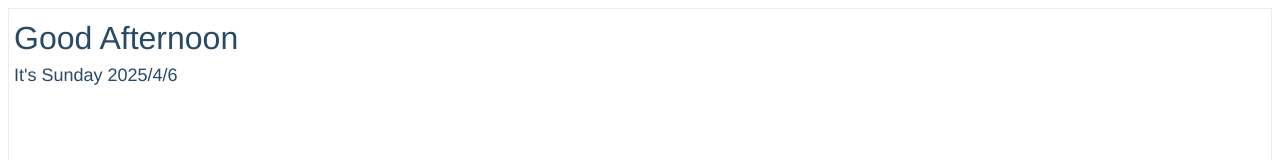
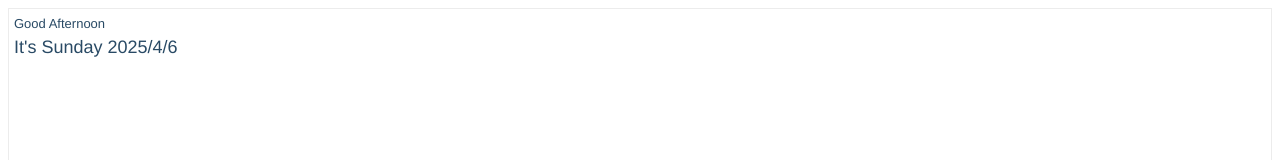
Before and after one commit to Thesamethinga13/Thesamethinga13.github.io, a plain HTML site: page greetings.html in a window 1280 px wide. Shown: the top 160 px of the page. Drawn offline with Linux system fonts and the light colour scheme.

Commit message:
Update greetings.html

```diff
--- a/greetings.html
+++ b/greetings.html
@@ -4,7 +4,7 @@
  <style>
 #lbl {
     font-family: Helvetica;
-    font-size: xx-large;
+    font-size: small;
     color: #294A65;
     padding: 5px;
     border: 1px solid #ececec;
```
